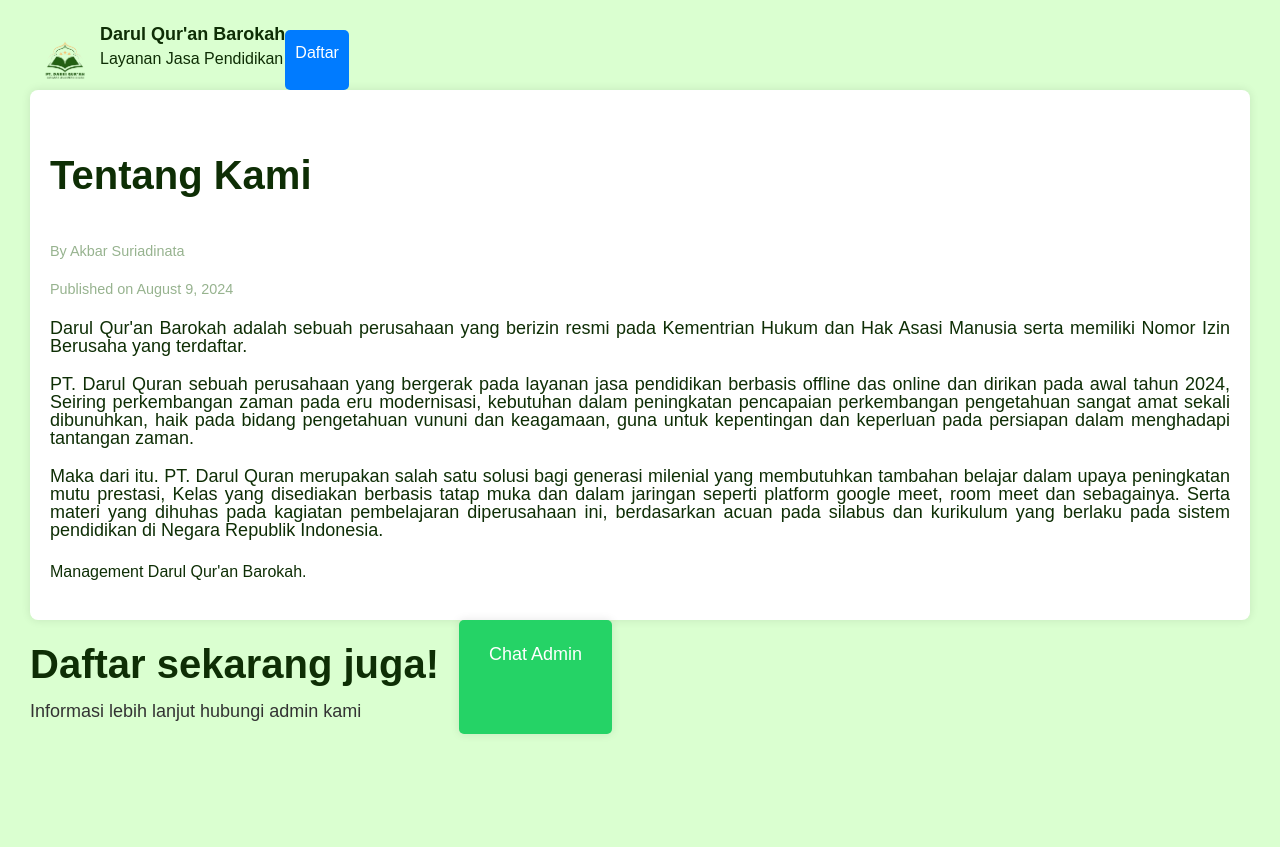
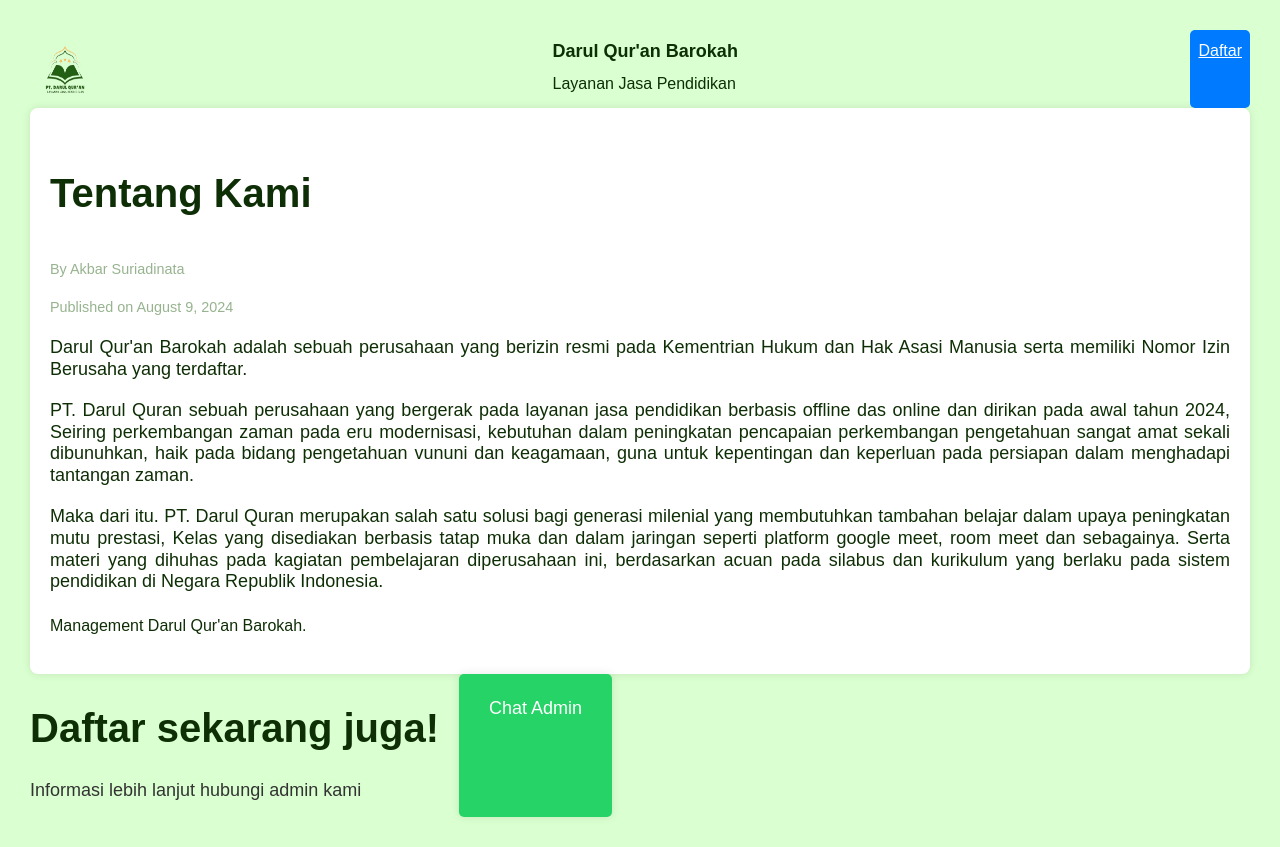
Before and after one commit to AzurYXZ/DarulQuranBarokah, a plain HTML site: page index.html in a window 1280 px wide. Before the commit the page ends 800 px from the top, so only its background shows below. Drawn offline with Linux system fonts and the light colour scheme.

Commit message:
index.html

```diff
--- a/index.html
+++ b/index.html
@@ -8,6 +8,7 @@
         body {
             font-family: Arial, sans-serif;
             margin: 10px;
+	    margin-bottom: 20px;
             background-color: #fff;
             color: #0E2E05;
         }
@@ -23,26 +24,25 @@
             border-radius: 8px;
         }
          .text-content {
-            max-width: 600px; /* Membatasi lebar teks agar lebih mudah dibaca */
+	    display: inline-block;
 	    text-align: left;
-	    line-height: 0.5;
+	    margin: 0 auto;
+	    line-height: 1;
         }
         .judul {
             font-size: 18px;
-            margin: 0px;
         }
         .slogan {
             font-size: 10px;
             color: #555;
-            margin-top: 0px;
         }
 	.button {
             display: inline-block;
 	    align-items: right;
-            padding: 10px 10px;
+            padding: 8px 8px;
             background-color: #007BFF;
             color: #fff;
-            text-decoration: none;
+            text-decoration: h2;
             border-radius: 5px;
             font-size: 16px;
 	}
@@ -85,7 +85,7 @@
         .paragraph {
 	    font-size: 18px;
 	    text-align: justify;
-            line-height: 1;
+            line-height: 1.2;
             margin-bottom: 20px;
         }
         .author, .date {
@@ -121,8 +121,9 @@
         .text {
             font-size: 18px;
             color: #333;
-	    line-height: 0.5;
+	    line-height: 1;
             margin-right: 20px;
+	    margin-bottom: 0px;
         }
         .whatsapp-button {
             padding: 20px 30px;
```
